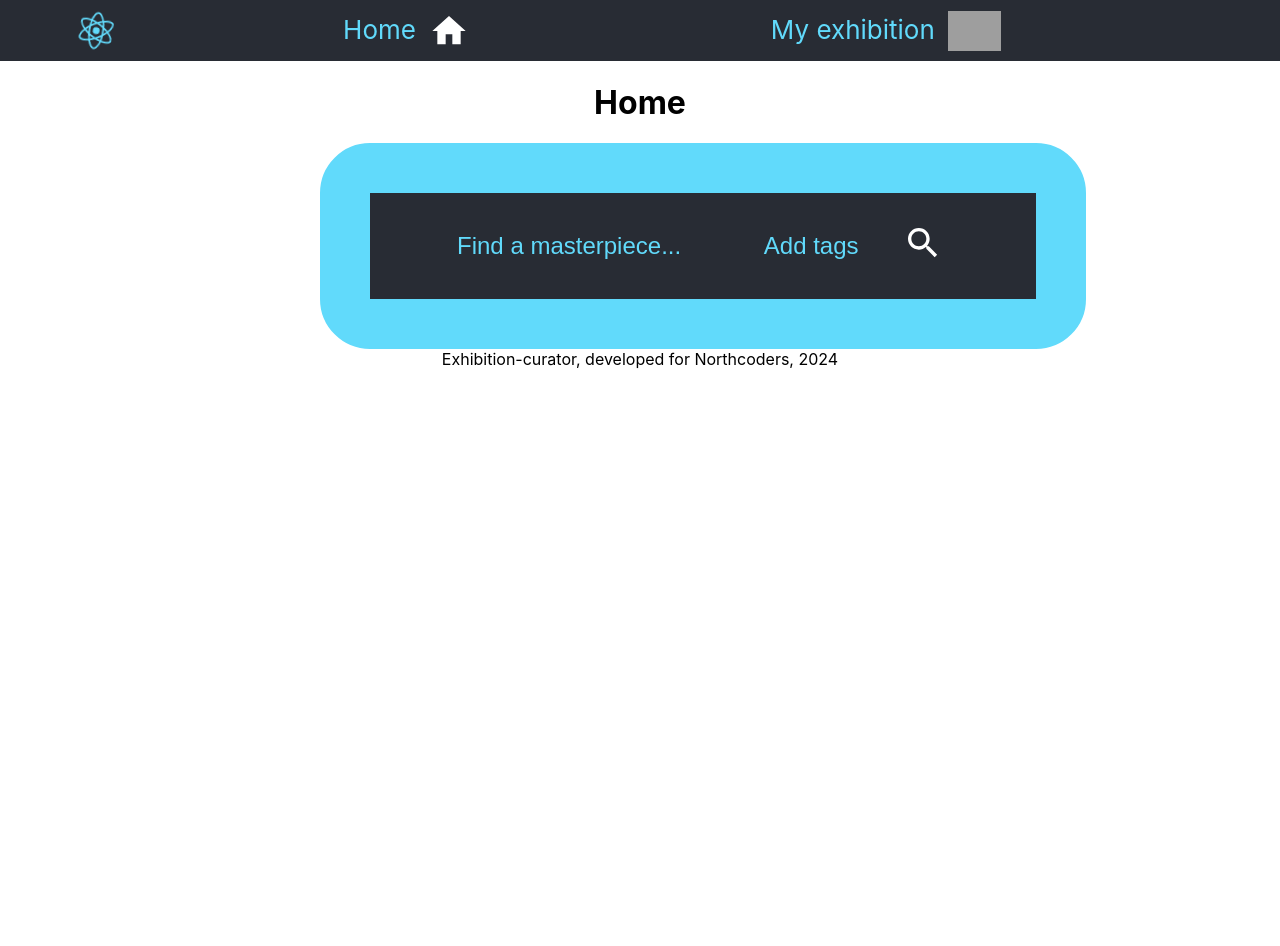
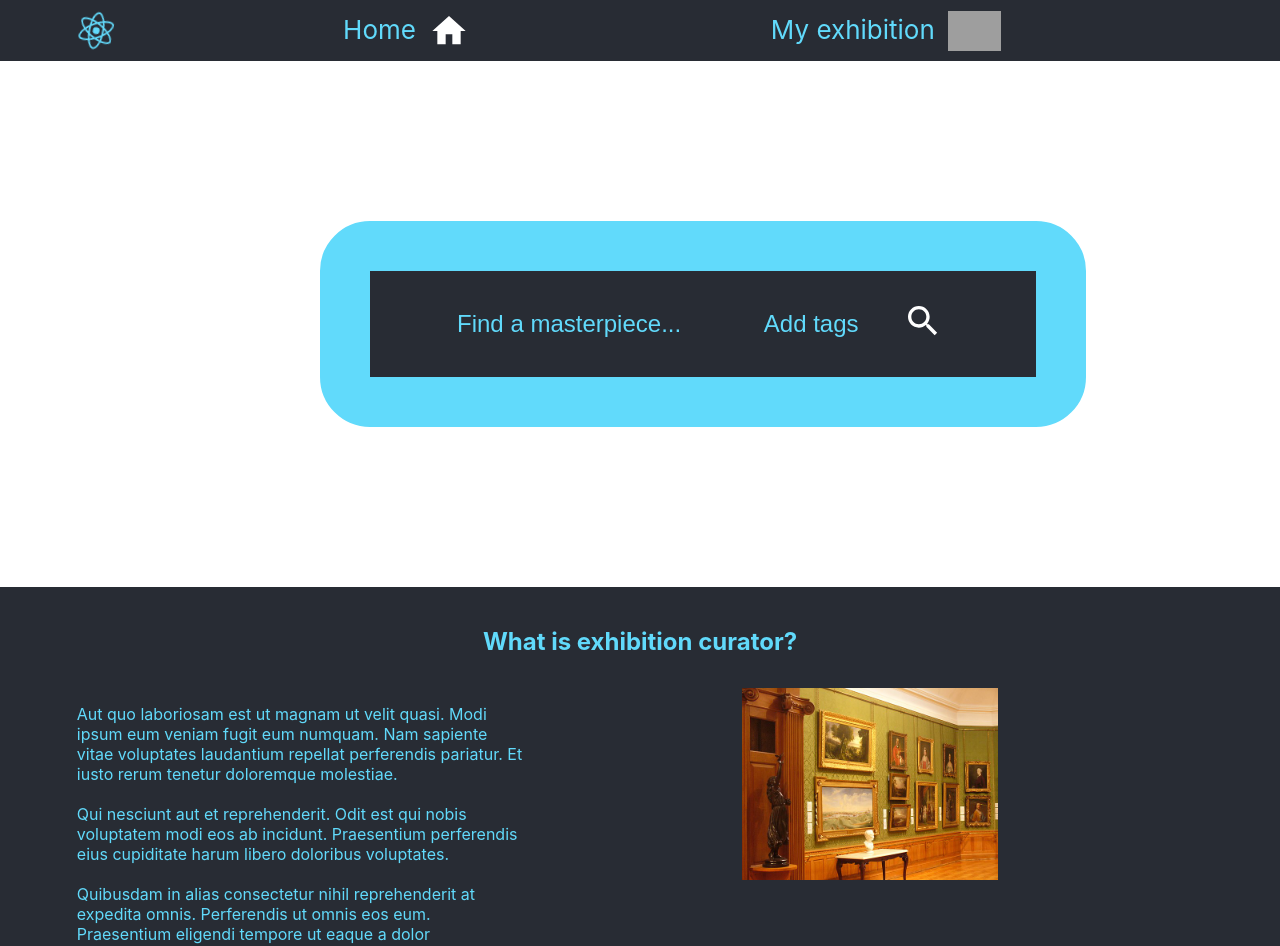
Before and after one commit to Camh-git/exhibition-curator, a React (Create React App) app: page / in a window 1280 px wide. Shown: the top 946 px of the page. Before the commit the page ends 800 px from the top, so only its background shows below. Built offline with nearby package versions, Linux system fonts and the light colour scheme; grey boxes are pictures that could not be loaded.

Commit message:
Refactor: Homepage details
Added an intro segment and image to the Homepage

```diff
--- a/src/components/homepage.tsx
+++ b/src/components/homepage.tsx
@@ -1,8 +1,41 @@
+import React, { useState, useEffect } from "react";
 import SearchBar from "./search_bar";
-const Home: React.FC = () => (
-  <>
-    <h1>Home</h1>
-    <SearchBar />
-  </>
-);
+import gallery_image from "../assets/images/Art gallery.jpg";
+import "../styles/homepage.css";
+
+const Home: React.FC = () => {
+  return (
+    <>
+      <div className="homepage_spacer" />
+      <SearchBar />
+      <div className="homepage_spacer" />
+      <div className="homepage_segment">
+        <h2>What is exhibition curator?</h2>
+        <div className="collumn">
+          <p>
+            Aut quo laboriosam est ut magnam ut velit quasi. Modi ipsum eum
+            veniam fugit eum numquam. Nam sapiente vitae voluptates laudantium
+            repellat perferendis pariatur. Et iusto rerum tenetur doloremque
+            molestiae.
+            <br />
+            <br />
+            Qui nesciunt aut et reprehenderit. Odit est qui nobis voluptatem
+            modi eos ab incidunt. Praesentium perferendis eius cupiditate harum
+            libero doloribus voluptates.
+            <br />
+            <br />
+            Quibusdam in alias consectetur nihil reprehenderit at expedita
+            omnis. Perferendis ut omnis eos eum. Praesentium eligendi tempore ut
+            eaque a dolor repudiandae.
+          </p>
+        </div>
+        <div className="collumn">
+          <img src={gallery_image} alt="Art gallery" />
+        </div>
+      </div>
+      <br />
+      <br />
+    </>
+  );
+};
 export default Home;
--- /dev/null
+++ b/src/styles/homepage.css
@@ -0,0 +1,27 @@
+.homepage_spacer {
+  height: 20vh;
+}
+.homepage_segment {
+  width: 100vw;
+  height: 50vh;
+  background-color: #282c34;
+  color: #61dafb;
+  padding-top: 2.5vh;
+  padding-bottom: 2.5vh;
+  /*
+  margin-left: 5vw;
+  border-radius: 50px;*/
+}
+.homepage_segment .collumn {
+  float: left;
+  width: 40vw;
+  padding: 1vw;
+}
+.homepage_segment p {
+  text-align: left;
+  padding-left: 5vw;
+}
+.homepage_segment img {
+  width: 20vw;
+  padding-left: 10vw;
+}
```
Also changed, not shown: src/assets/images/Art gallery.jpg (added), 1 other file (tests, documents, lock files or other folders).
